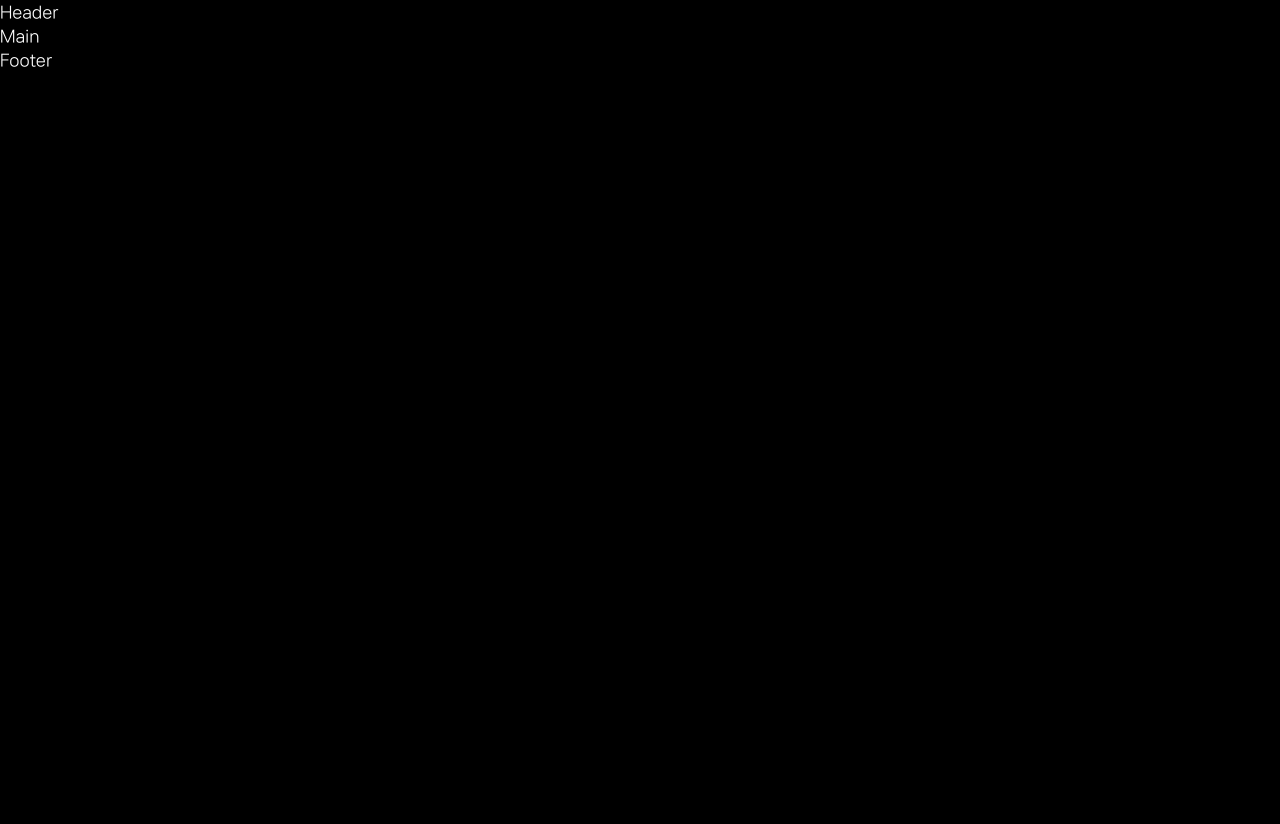
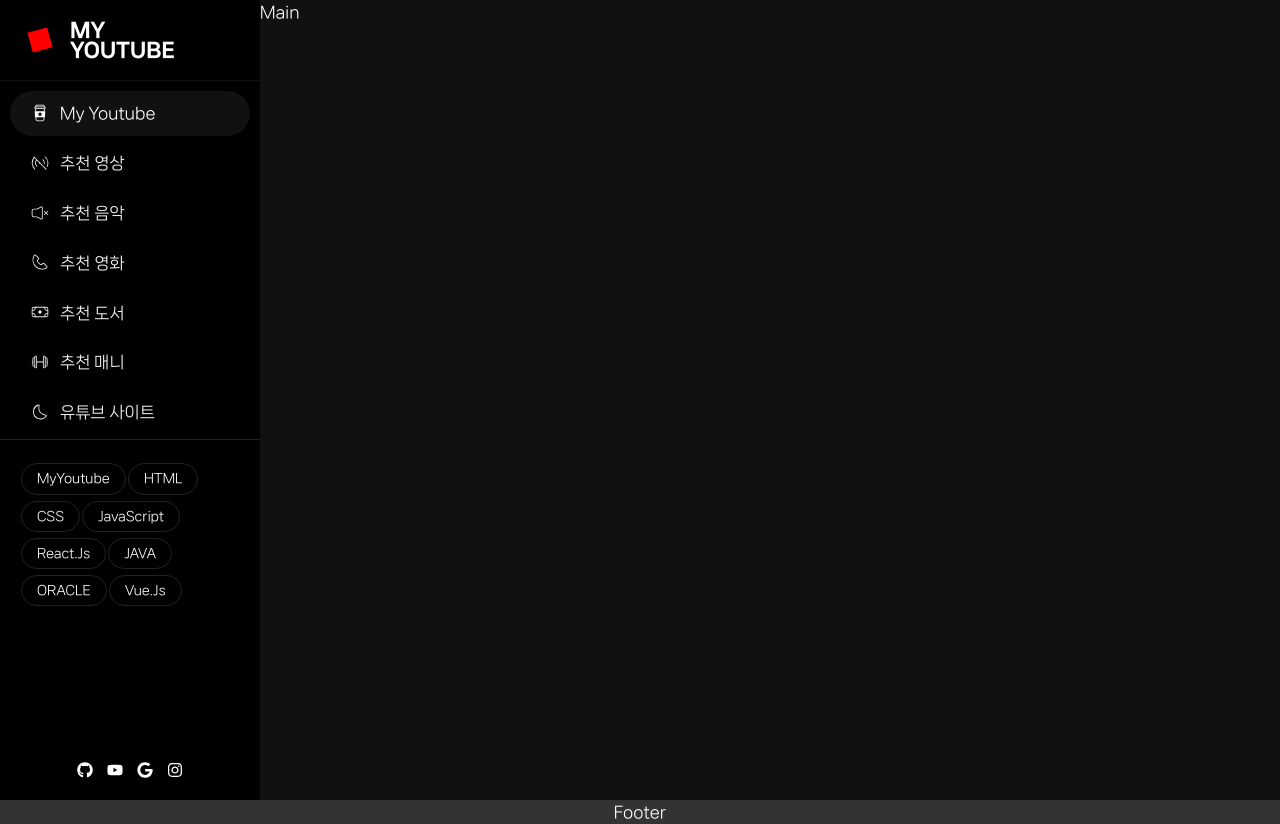
Before and after one commit to nenmeu/webs-youtube, a React (Create React App) app: page / in a window 1280 px wide. Before the commit the page ends 800 px from the top, so only its background shows below. Built offline with nearby package versions, Linux system fonts and the light colour scheme.

Commit message:
헤더영역완성

```diff
--- /dev/null
+++ b/src/assets/scss/section/_header.scss
@@ -0,0 +1,116 @@
+.header_logo{
+    border-bottom: 1px solid var(--black100);
+    a{
+        display: flex;
+        padding: 10px;
+        margin: 10px;
+        em{
+            width: 40px;
+            height: 40px;
+            display: block;
+            background-color: var(--red);
+            margin-right: 10px;
+            animation: ani 10s 1s ease-in-out infinite;
+        }
+        span{
+            font-size: 20px;
+            line-height: 1;
+            font-weight: 900;
+            text-transform: uppercase;
+        }
+    }
+}
+
+.header_menu{
+    padding: 10px 0;
+    .menu{
+        border-bottom: 1px solid var(--black200);
+        li{
+            margin-bottom: 5px;
+            a{
+                font-size: 1rem;
+                display: block;
+                padding: 0.9rem 2rem 0.9rem 3.125rem;
+                margin: 0 0.625rem;
+                border-radius: 40px;
+                position: relative;
+                line-height: 1;
+                color: var(--white100);
+                transition: all 0.3s;
+                svg{
+                    width: 1.25rem;
+                    height: 1.25rem;
+                    position: absolute;
+                    left: 1.25rem;
+                    top: 0.75rem;
+                }
+                &:hover{
+                    background-color: var(--black100);
+                    color: var(--white);
+                }
+            }
+            &.active a{
+                background-color: var(--black100);
+                color: var(--white);
+            }
+        }
+    }
+    .keyword{
+        padding: 1.25rem;
+        li{
+            display: inline-block;
+            a{
+                display: inline-block;
+                padding: 5px 15px;
+                border: 1px solid var(--black200);
+                font-size: 0.8rem;
+                border-radius: 40px;
+                margin: 3px 1px;
+                transition: all 0.3s;
+                &:hover{
+                    background-color: var(--black100);
+                    color: var(--white);
+                }
+            }
+            &.active a{
+                background-color: var(--black100);
+                color: var(--white);
+            }
+        }
+    }
+}
+
+.header_sns{
+    position: fixed;
+    position: absolute;
+    bottom: 0;
+    left: 0;
+    right: 0;
+    width: 260px;
+    text-align: center;
+    padding: 15px 0 10px;
+    background-color: var(--blackAlpha100);
+    backdrop-filter: blur(10px);
+    li{
+        display: inline-block;
+        a{
+            padding: 5px 7px;
+            display: inline-block;
+        }
+    }
+}
+
+@keyframes ani{
+    0%{
+        transform: rotate(0) scale(1);
+        border-radius: 0;
+    }
+    50%{
+        transform: rotate(720deg) scale(0.5);
+        border-radius: 1;
+    }
+    100%{
+        transform: rotate(0) scale(1);
+        border-radius: 0;
+    }
+}
--- a/src/assets/scss/section/_layout.scss
+++ b/src/assets/scss/section/_layout.scss
@@ -1,10 +1,12 @@
-@header{
+#header{
     position: fixed;
     left:0;
     top:0;
     width: 260px;
     height: 100%;
-    z-index: ;
+    overflow-y: auto;
+    z-index: 10000;
+    background-color: #000;
 }
 
 #main{
--- a/src/assets/scss/setting/_vars.scss
+++ b/src/assets/scss/setting/_vars.scss
@@ -10,14 +10,14 @@
     --black500: #555;
 
     --blackAlpha: rgba(0, 0, 0, 0);
-    --blackAlpha100: #1111111e;
+    --blackAlpha100: #11111100;
     --blackAlpha200: #11111130;
     --blackAlpha300: #11111145;
     --blackAlpha400: #11111160;
     --blackAlpha500: #11111175;
 
     --white: #fff;
-    --white100: #eee;
+    --white100: #efefef;
     --white200: #ddd;
     --white300: #ccc;
     --white400: #bbb;
--- a/src/assets/scss/style.scss
+++ b/src/assets/scss/style.scss
@@ -6,3 +6,7 @@
 @import "setting/mixin";
 @import "setting/reset";
 @import "setting/vars";
+
+// section
+@import "section/layout";
+@import "section/header"
--- a/src/compocects/section/Header.jsx
+++ b/src/compocects/section/Header.jsx
@@ -1,9 +1,101 @@
 import React from 'react'
+
+import { CiCoffeeCup } from "react-icons/ci";
+import { CiStreamOff } from "react-icons/ci";
+import { CiVolumeMute } from "react-icons/ci";
+import { CiPhone } from "react-icons/ci";
+import { CiMoneyBill } from "react-icons/ci";
+import { CiDumbbell } from "react-icons/ci";
+import { CiDark } from "react-icons/ci";
+import { FaGithub } from "react-icons/fa";
+import { FaYoutube } from "react-icons/fa";
+import { FaGoogle } from "react-icons/fa";
+import { FaInstagram } from "react-icons/fa";
 
 const Header = () => {
     return (
         <header id='header' role='banner'>
-            Header
+            <h1 className='header_logo'>
+                <a href='/'>
+                    <em aria-hidden = 'true'></em>
+                    <span>my<br/>youtube</span>
+                </a>
+            </h1>
+            <nav className='header_menu'>
+                <ul className='menu'>
+                    <li className='active'>
+                        <a href='/'><CiCoffeeCup />My Youtube</a>
+                    </li>
+                    <li>
+                        <a href='/today'><CiStreamOff />추천 영상</a>
+                    </li>
+                    <li>
+                        <a href='/music'><CiVolumeMute />추천 음악</a>
+                    </li>
+                    <li>
+                        <a href='/movie'><CiPhone />추천 영화</a>
+                    </li>
+                    <li>
+                        <a href='/Book'><CiMoneyBill />추천 도서</a>
+                    </li>
+                    <li>
+                        <a href='/Anime'><CiDumbbell />추천 매니</a>
+                    </li>
+                    <li>
+                        <a href='/Youtube'><CiDark />유튜브 사이트</a>
+                    </li>
+                </ul>
+                <ul className='keyword'>
+                    <li>
+                        <a href='/youtube'>MyYoutube</a>
+                    </li>
+                    <li>
+                        <a href='/search/html'>HTML</a>
+                    </li>
+                    <li>
+                        <a href='/search/css'>CSS</a>
+                    </li>
+                    <li>
+                        <a href='/search/javascript'>JavaScript</a>
+                    </li>
+                    <li>
+                        <a href='/search/react.js'>React.Js</a>
+                    </li>
+                    <li>
+                        <a href='/search/java'>JAVA</a>
+                    </li>
+                    <li>
+                        <a href='/search/oracle'>ORACLE</a>
+                    </li>
+                    <li>
+                        <a href='/search/vue.js'>Vue.Js</a>
+                    </li>
+                </ul>
+            </nav>
+            <div className='header_sns'>
+                <ul>
+                    <li>
+                        <a href='https://github.com'>
+                            <FaGithub />
+                        </a>
+                    </li>
+                    <li>
+                        <a href='https://youtube.com'>
+                            <FaYoutube />
+                        </a>
+                    </li>
+                    <li>
+                        <a href='https://google.com'>
+                            <FaGoogle />
+                        </a>
+                    </li>
+                    <li>
+                        <a href='https://instagram.com'>
+                            <FaInstagram />
+                        </a>
+                    </li>
+                </ul>
+            </div>
         </header>
     )
 }
--- a/src/index.js
+++ b/src/index.js
@@ -1,8 +1,6 @@
 import React from 'react';
 import ReactDOM from 'react-dom/client';
 import App from './App';
-import './assets/scss/style.scss'
-
 import './assets/scss/style.scss'
 
 const root = ReactDOM.createRoot(document.getElementById('root'));
```
